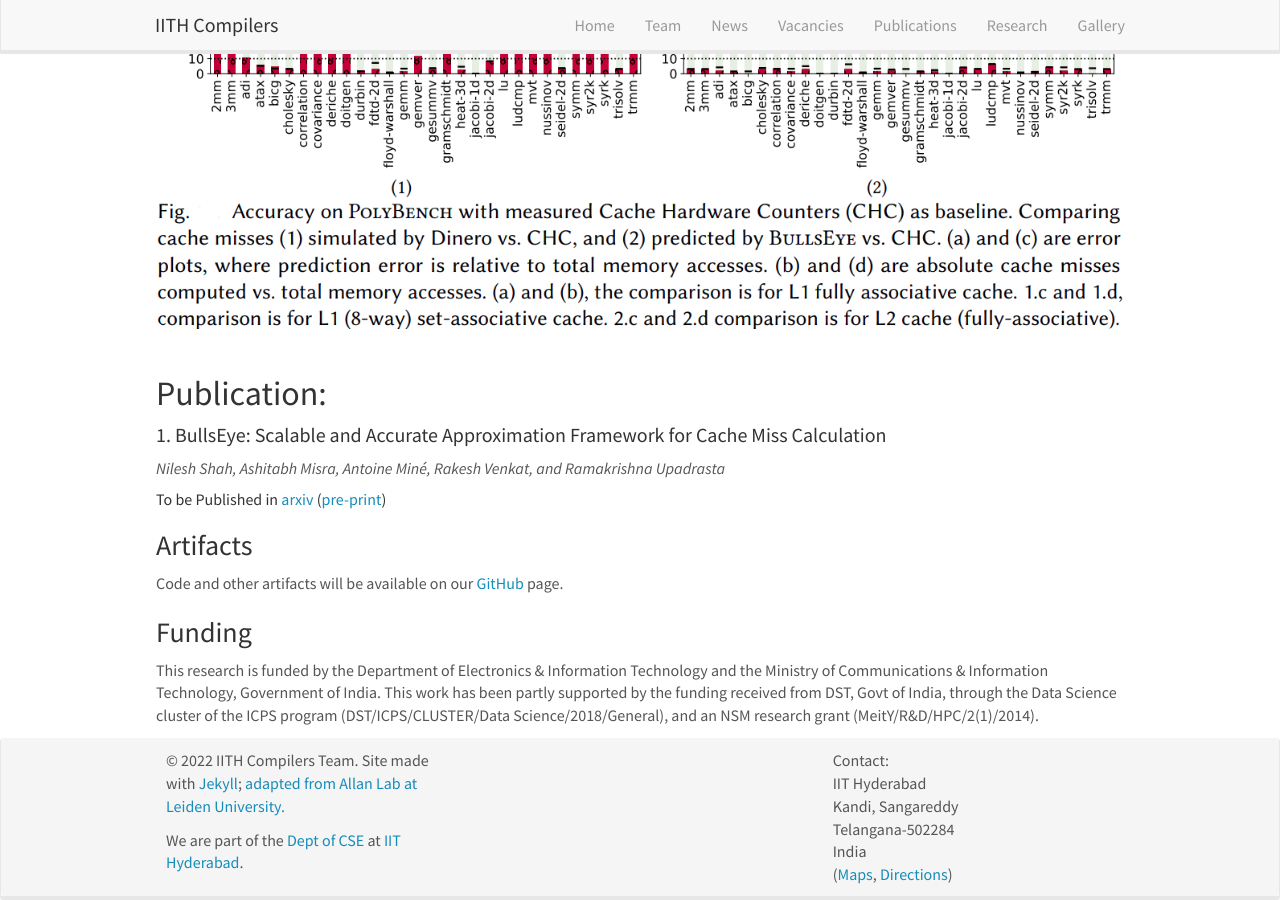
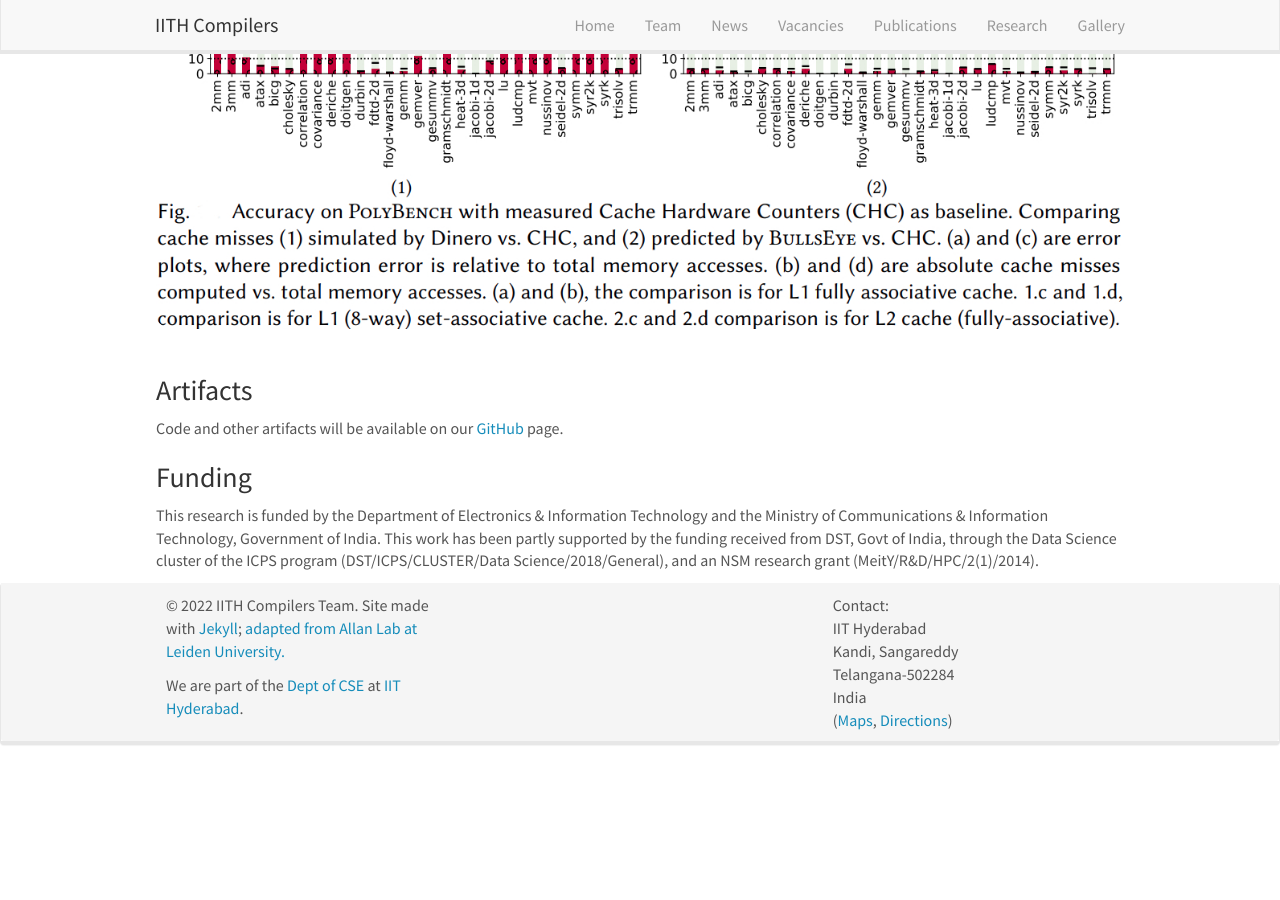
Before and after one commit to utpalbora/compilers.cse.iith.ac.in, a Jekyll site: the page built from _pages/bullseye.md, in a window 1280 px wide and 900 px high, scrolled down 4600 px. Built offline with Jekyll 4.4.1, drawn with Linux system fonts in a browser that asks for light colours; nearby versions of some CDN libraries; after the commit the page ends 5345 px from its top, so only the background shows below that.

Commit message:
Removed publication

```diff
--- a/_pages/bullseye.md
+++ b/_pages/bullseye.md
@@ -79,10 +79,6 @@ provides good scalability and accuracy; it is also input problem-size independen
 <figure>
   <img src="{{ site.url }}{{ site.baseurl }}/images/projects/bullseye/dinero_papi.jpg" width="100%">
 </figure>
-## Publication:
-#### 1. BullsEye: Scalable and Accurate Approximation Framework for Cache Miss Calculation
-*Nilesh Shah, Ashitabh Misra, Antoine Miné, Rakesh Venkat, and Ramakrishna Upadrasta*
-##### To be Published in [arxiv](){:target="_blank"} ([pre-print](https://arxiv.org/abs/XXXXX){:target="_blank"})
 
 ### Artifacts
 Code and other artifacts will be available on our [GitHub](https://github.com/IITH-Compilers/bullseye) page.
```
